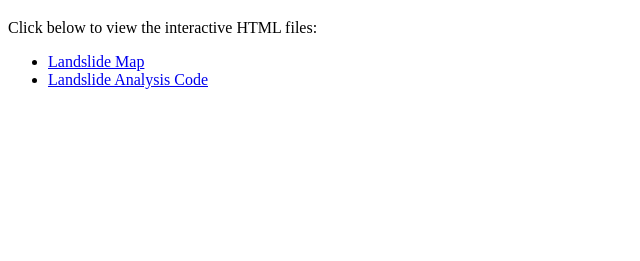
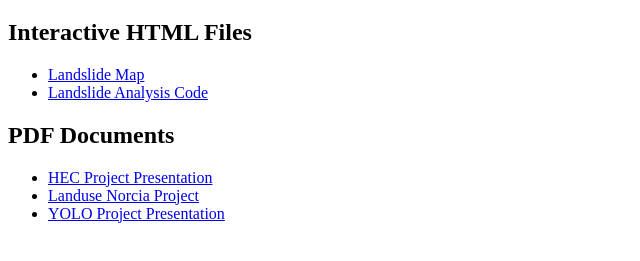
Before and after one commit to gisannmap/gisannprojects, a plain HTML site: page index.html in a window 1280 px wide. Shown: the part 61-322 px from the top of the page, without its empty margins (0-640 px from the left). Drawn offline with Linux system fonts and the light colour scheme.

Commit message:
index.html pdfs and html

```diff
--- a/index.html
+++ b/index.html
@@ -1,14 +1,24 @@
 <!DOCTYPE html>
-<html>
+<html lang="en">
 <head>
+    <meta charset="UTF-8">
+    <meta name="viewport" content="width=device-width, initial-scale=1.0">
     <title>GIS Project Documents</title>
 </head>
 <body>
     <h1>GIS Project Documents</h1>
-    <p>Click below to view the interactive HTML files:</p>
+
+    <h2>Interactive HTML Files</h2>
     <ul>
         <li><a href="project_docs/landslidemap.html">Landslide Map</a></li>
         <li><a href="project_docs/landslide_code.html">Landslide Analysis Code</a></li>
     </ul>
+
+    <h2>PDF Documents</h2>
+    <ul>
+        <li><a href="project_docs/HECPPT.pdf">HEC Project Presentation</a></li>
+        <li><a href="project_docs/LanduseNorciappt.pdf">Landuse Norcia Project</a></li>
+        <li><a href="project_docs/YOLOPPT.pdf">YOLO Project Presentation</a></li>
+    </ul>
 </body>
 </html>
```
